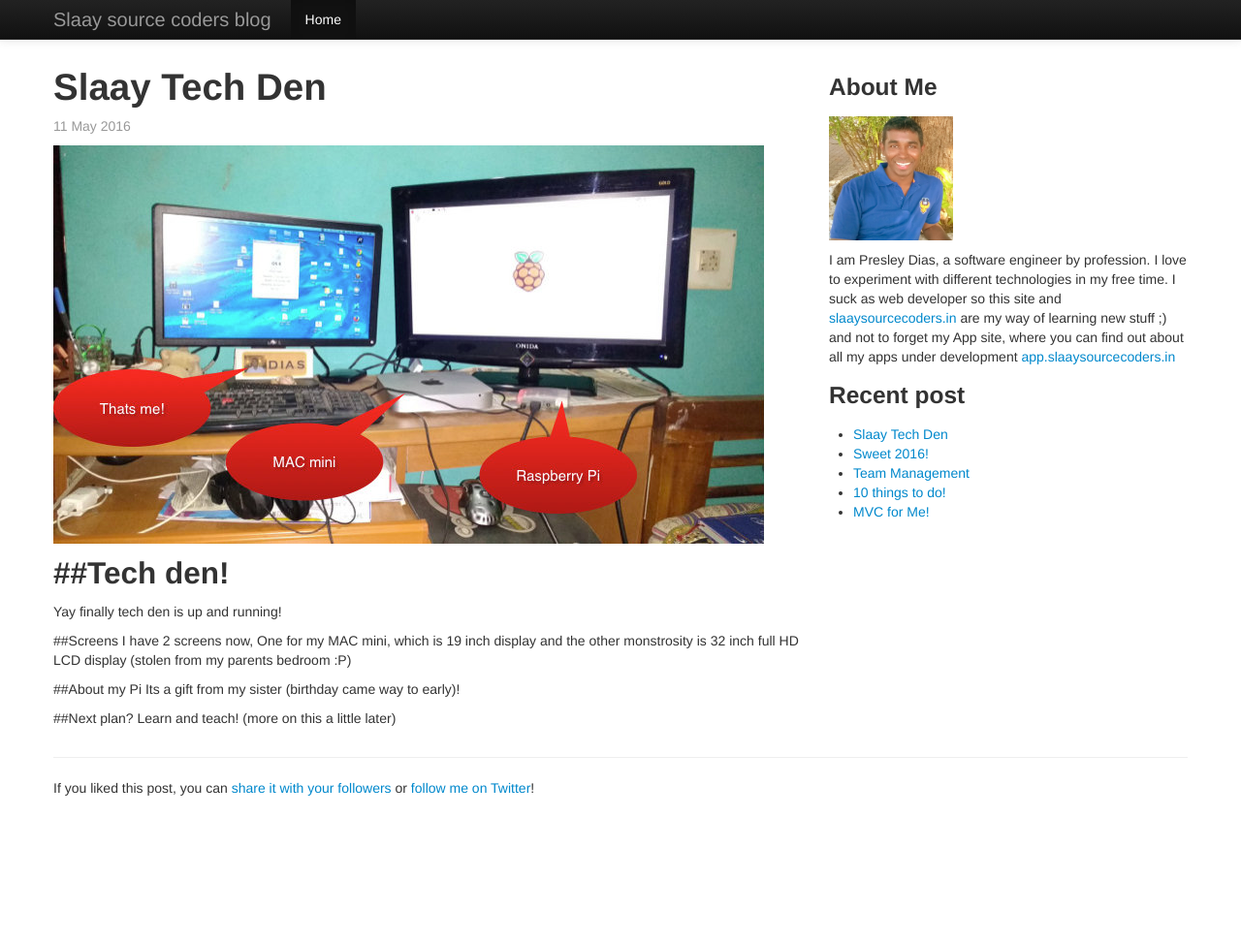
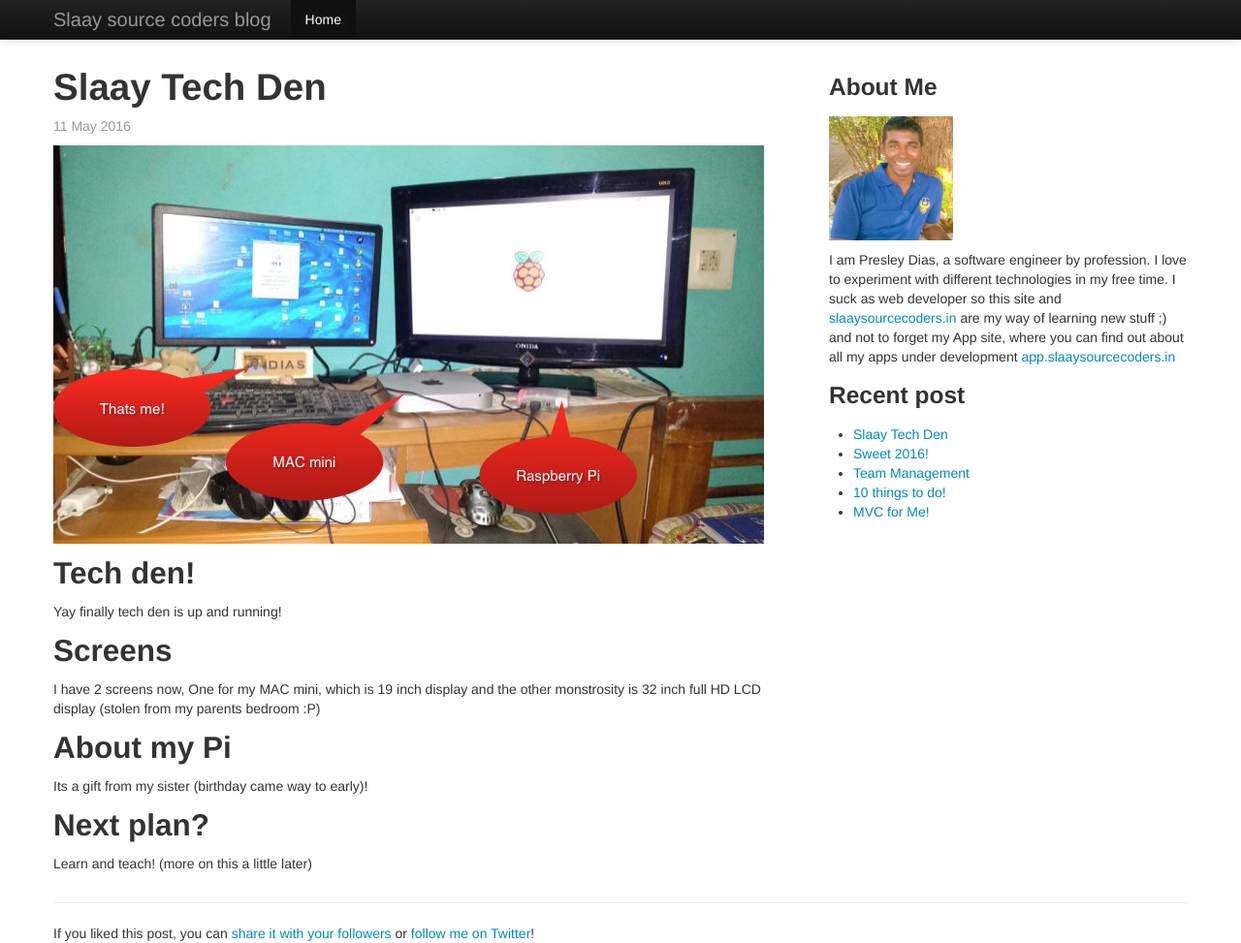
Before and after one commit to slaay/slaay.github.io, a Jekyll site: the page built from _posts/2016-05-11-Slaay Tech den.md, in a window 1280 px wide and 973 px high. Shown: the whole window at 97% size. Built offline with Jekyll 4.4.1, drawn with Linux system fonts in a browser that asks for light colours; nearby versions of some CDN libraries; library files that are not in the unit come from our copies; comment, search, counter and statistics services are not loaded.

Commit message:
------------ added
------------ added

```diff
--- a/_posts/2016-05-11-Slaay Tech den.md
+++ b/_posts/2016-05-11-Slaay Tech den.md
@@ -5,15 +5,18 @@ image: /img/Raspberry_Pi/raspberrypi_apple.jpg
 comments: True
 ---
 
-##Tech den!
+Tech den!
 ------------
 Yay finally tech den is up and running!
 
-##Screens
+Screens
+------------
 I have 2 screens now, One for my MAC mini, which is 19 inch display and the other monstrosity is 32 inch full HD LCD display (stolen from my parents bedroom :P)
 
-##About my Pi
+About my Pi
+------------
 Its a gift from my sister (birthday came way to early)!
 
-##Next plan?
+Next plan?
+------------
 Learn and teach! (more on this a little later)
```
